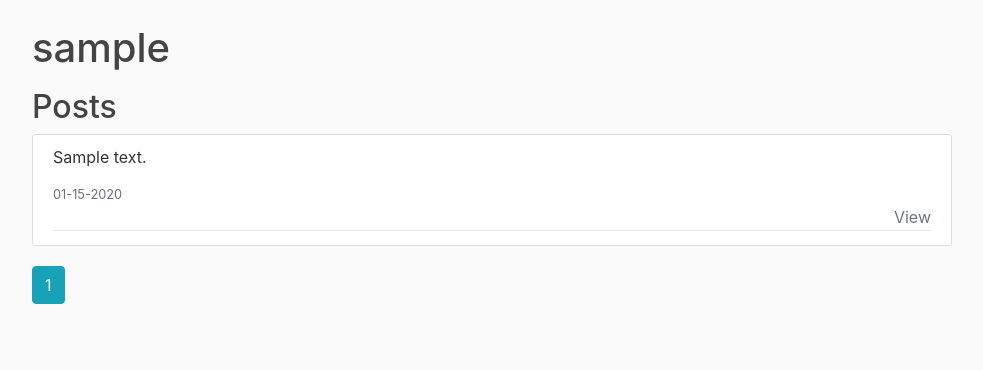
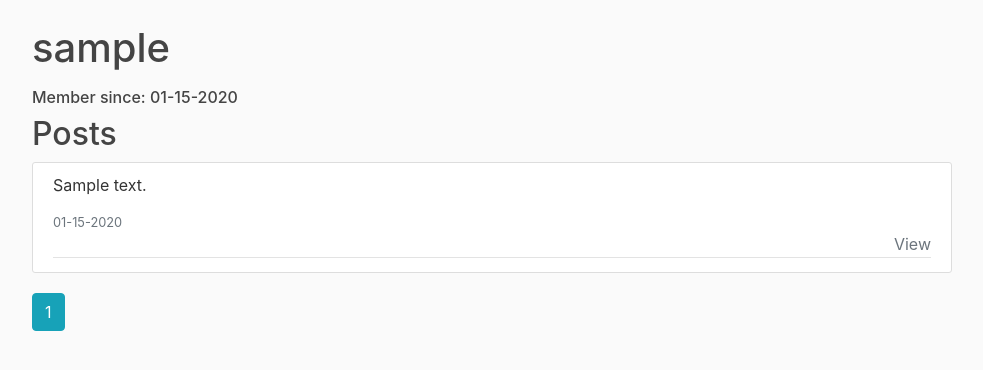
Before and after one commit to dwight9339/Flask-Blog, a Flask app: a page that uses dadjokedepot/templates/userpage.html in a window 1280 px wide. Shown: the part 56-426 px from the top of the page, without its empty margins (53-1036 px from the left). Run offline with Flask 2, Linux system fonts and the light colour scheme; tables that the repository leaves empty hold one stand-in row (values such as "Sample post"); parts of the project's set-up code (start-up, migrations or seed data) failed here and were passed over; some libraries are stand-ins or nearby versions.

Commit message:
Added column to user table and updated user page template

```diff
--- a/dadjokedepot/models.py
+++ b/dadjokedepot/models.py
@@ -14,6 +14,7 @@ class User(db.Model, UserMixin):
     email = db.Column(db.String(120), unique=True, nullable=False)
     imageFile = db.Column(db.String(20), nullable=False, default="default.jpg")
     password = db.Column(db.String(60), nullable=False)
+    dateJoined = db.Column(db.DateTime, nullable = False, default=datetime.utcnow)
     posts = db.relationship("Post", backref="author", lazy=True)
     liked = db.relationship('PostLike', foreign_keys='PostLike.user_id', backref='user', lazy='dynamic')
     disliked = db.relationship('PostDislike', foreign_keys='PostDislike.user_id', backref='user', lazy='dynamic')
--- a/dadjokedepot/templates/userpage.html
+++ b/dadjokedepot/templates/userpage.html
@@ -1,6 +1,7 @@
 {% extends "layout.html" %}
 {% block content %}
     <h1 class="mb-3">{{ user.username }}</h1>
+    <h6>Member since: {{ user.dateJoined.strftime("%m-%d-%Y") }}</h6>
     <h2>Posts</h2>
     {% for post in posts.items %}
         <article class="media content-section">
```
